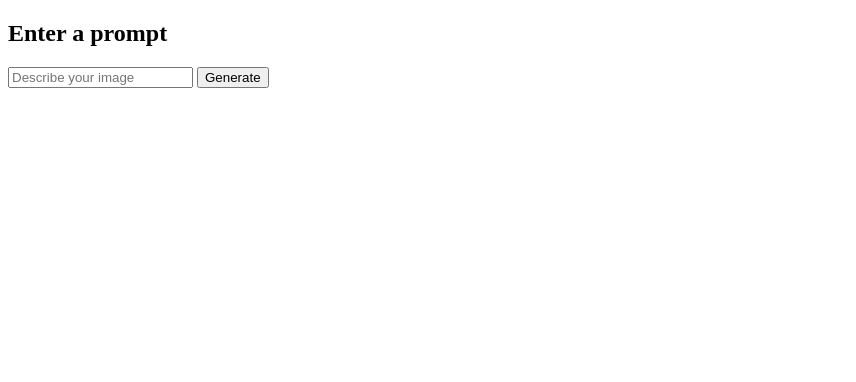
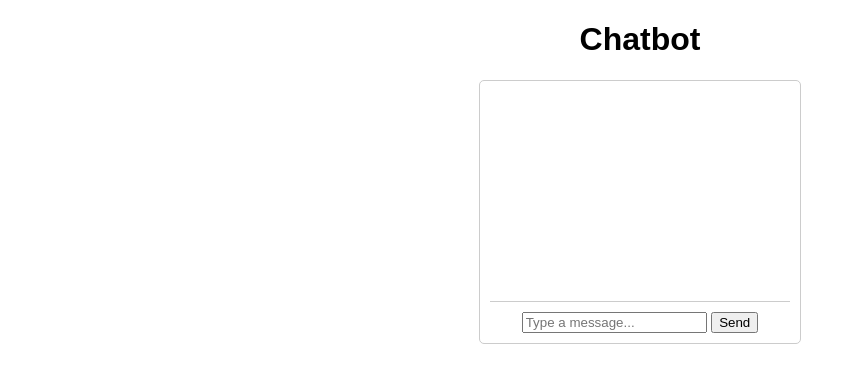
Before and after one commit to Aliyanawal/miniprojecta2, a plain HTML site: page index.html in a window 1280 px wide. Shown: the whole page, without its empty margins (0-856 px from the left). Drawn offline with Linux system fonts and the light colour scheme.

Commit message:
Add files via upload

```diff
--- a/index.html
+++ b/index.html
@@ -1,32 +1,76 @@
 <!DOCTYPE html>
-<html>
+<html lang="en">
 <head>
-    <title>PixScribe</title>
+    <meta charset="UTF-8">
+    <meta name="viewport" content="width=device-width, initial-scale=1.0">
+    <title>Chatbot</title>
+    <style>
+        body {
+            font-family: Arial, sans-serif;
+            text-align: center;
+        }
+        .chat-container {
+            width: 300px;
+            margin: auto;
+            border: 1px solid #ccc;
+            padding: 10px;
+            border-radius: 5px;
+        }
+        .messages {
+            height: 200px;
+            overflow-y: auto;
+            border-bottom: 1px solid #ccc;
+            margin-bottom: 10px;
+            padding: 5px;
+            text-align: left;
+        }
+        .message {
+            margin: 5px 0;
+        }
+        .bot {
+            color: blue;
+        }
+        .user {
+            color: green;
+        }
+    </style>
 </head>
 <body>
-    <h2>Enter a prompt</h2>
-    <input type="text" id="promptInput" placeholder="Describe your image">
-    <button onclick="generateImage()">Generate</button>
-    <br><br>
-    <img id="outputImage" style="max-width: 500px; display: none;">
+
+    <h1>Chatbot</h1>
+    <div class="chat-container">
+        <div class="messages" id="messages"></div>
+        <input type="text" id="userInput" placeholder="Type a message..." />
+        <button onclick="sendMessage()">Send</button>
+    </div>
 
     <script>
-        async function generateImage() {
-            const prompt = document.getElementById("promptInput").value;
-            const response = await fetch("http://127.0.0.1:5001/generate", {
+        function sendMessage() {
+            let userInput = document.getElementById("userInput").value;
+            if (!userInput.trim()) return;
+
+            // Display user message
+            let messagesDiv = document.getElementById("messages");
+            messagesDiv.innerHTML += `<div class="message user"><b>You:</b> ${userInput}</div>`;
+            document.getElementById("userInput").value = "";
+
+            // Send message to backend
+            fetch("http://127.0.0.1:5000/chat", {
                 method: "POST",
                 headers: { "Content-Type": "application/json" },
-                body: JSON.stringify({ prompt: prompt })
+                body: JSON.stringify({ message: userInput })
+            })
+            .then(response => response.json())
+            .then(data => {
+                let botResponse = data.response || "Error: No response from chatbot.";
+                messagesDiv.innerHTML += `<div class="message bot"><b>Bot:</b> ${botResponse}</div>`;
+                messagesDiv.scrollTop = messagesDiv.scrollHeight;
+            })
+            .catch(error => {
+                messagesDiv.innerHTML += `<div class="message bot"><b>Bot:</b> Error connecting to chatbot.</div>`;
             });
-
-            const data = await response.json();
-            if (data.image_url) {
-                document.getElementById("outputImage").src = data.image_url;
-                document.getElementById("outputImage").style.display = "block";
-            } else {
-                alert("Error: " + data.error);
-            }
         }
     </script>
+
 </body>
 </html>
```
